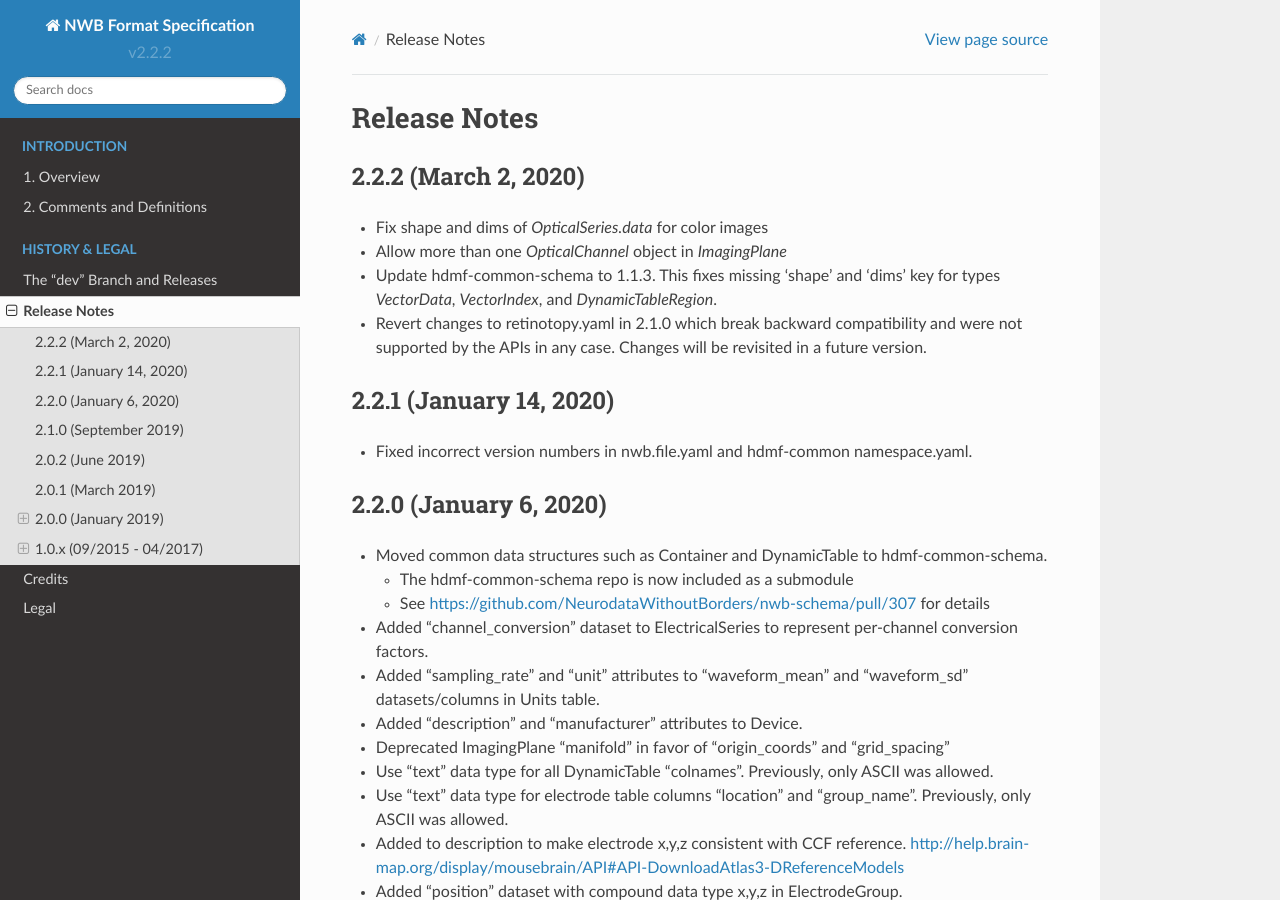
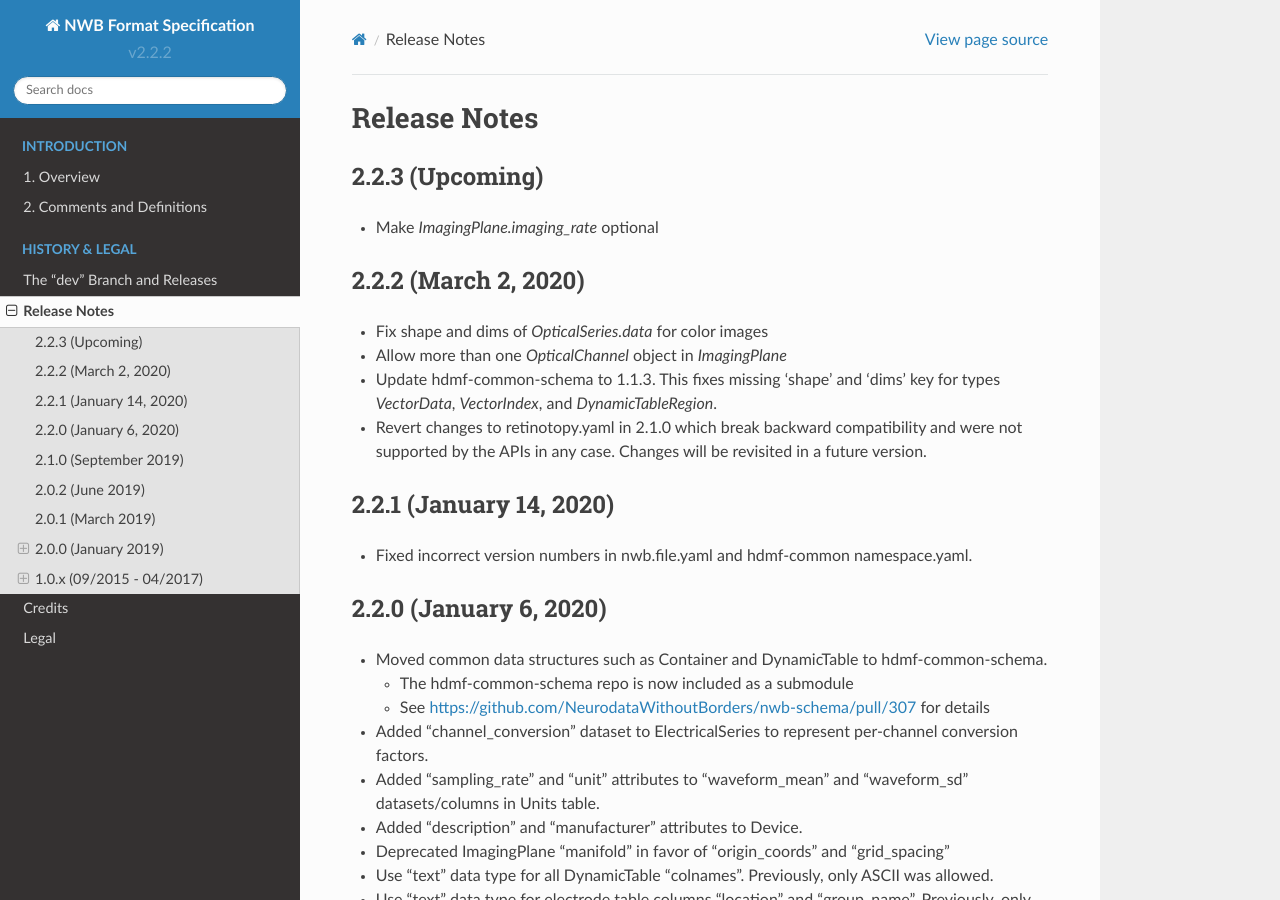
Before and after one commit to NeurodataWithoutBorders/nwb-schema, a Sphinx documentation site: the page built from docs/format/source/format_release_notes.rst, in a window 1280 px wide and 900 px high. Built offline with Sphinx 7.4.7 and the Read the Docs theme 2.0.0, drawn with Linux system fonts in a browser that asks for light colours.

Commit message:
make ImagingPlane.imaging_rate optional (#429)
* make ImagingPlane.imaging_rate optional

```diff
--- a/docs/format/source/format_release_notes.rst
+++ b/docs/format/source/format_release_notes.rst
@@ -1,5 +1,9 @@
 Release Notes
 =============
+
+2.2.3 (Upcoming)
+----------------
+- Make `ImagingPlane.imaging_rate` optional
 
 2.2.2 (March 2, 2020)
 ---------------------
```
Also changed, not shown: 1 other file.
